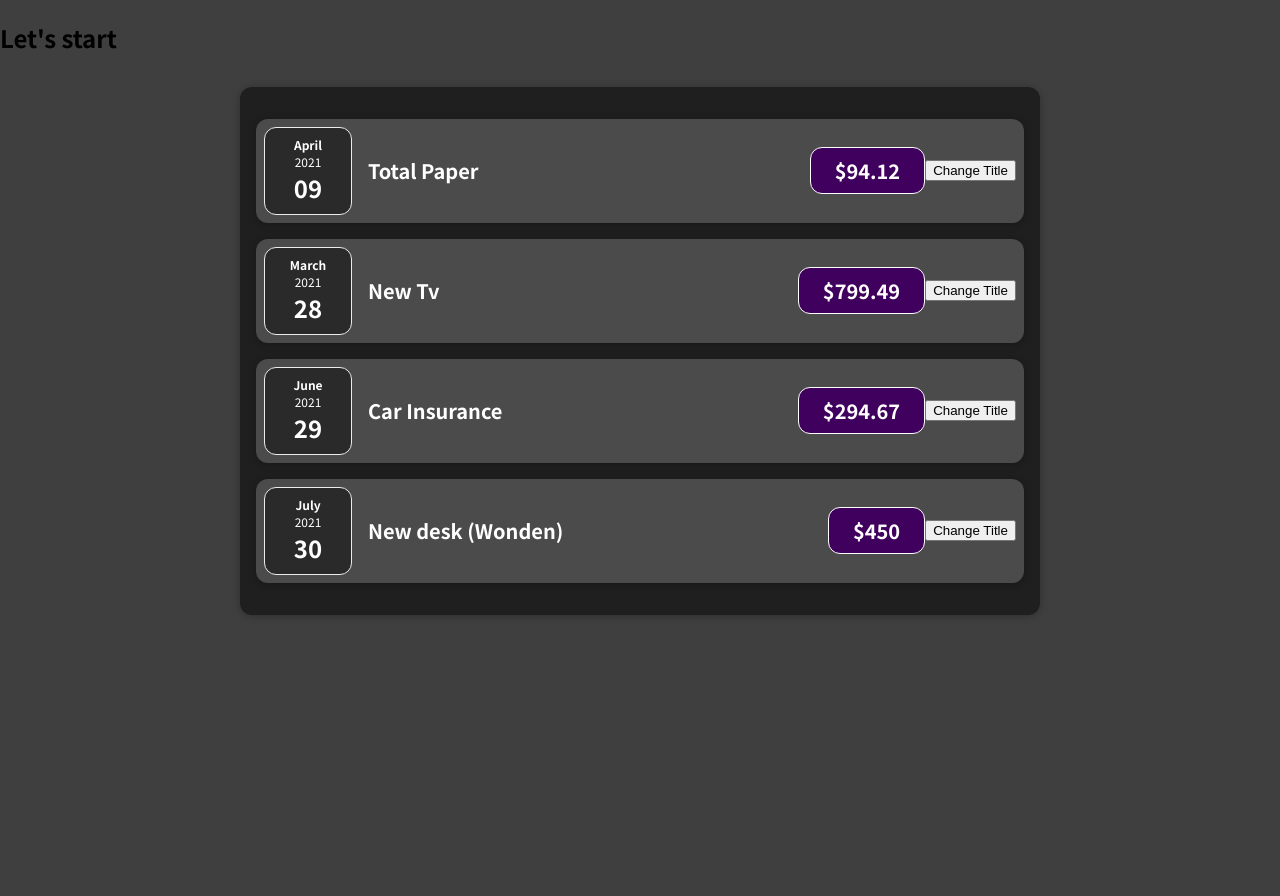
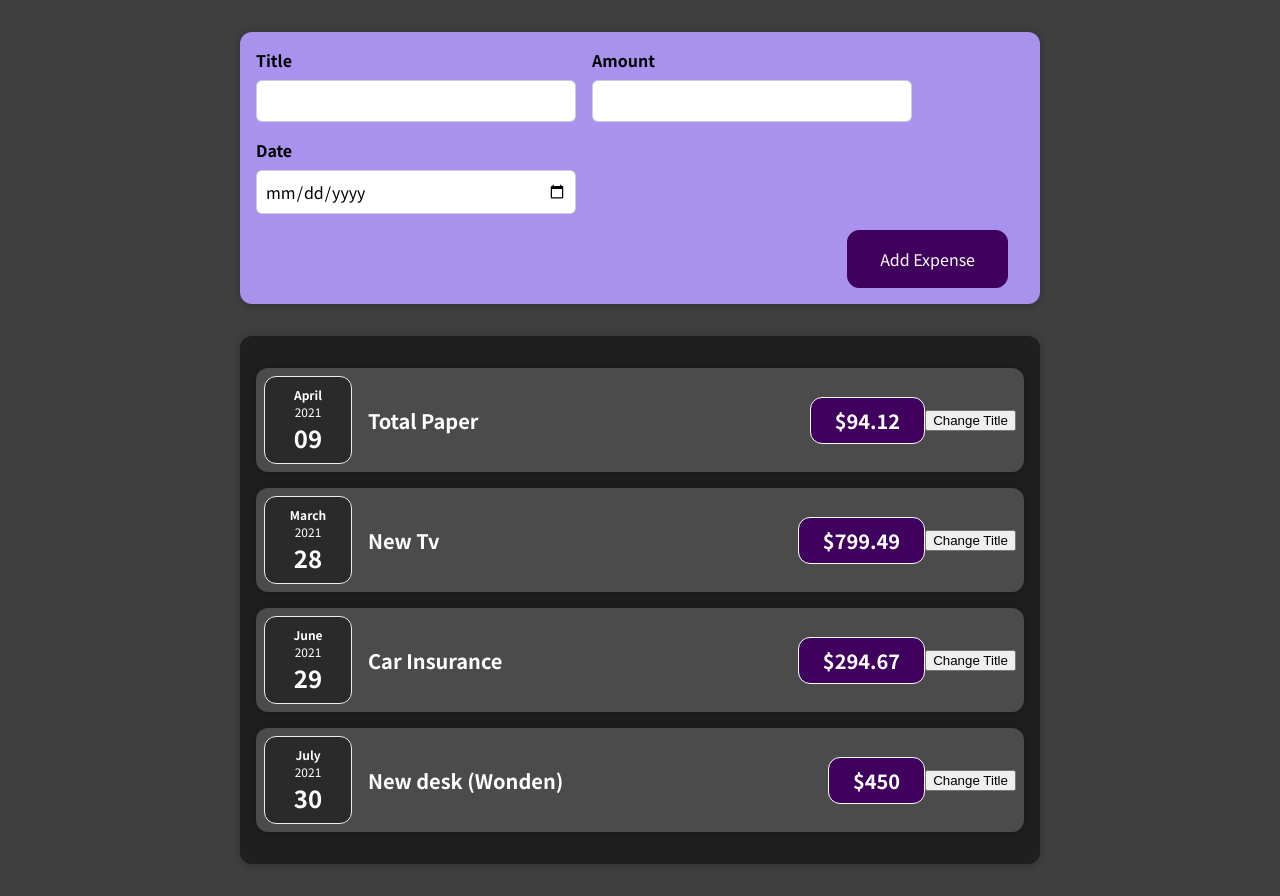
Before and after one commit to jsidd06/Guide_Table, a React (Create React App) app: page / in a window 1280 px wide. Before the commit the page ends 800 px from the top, so only its background shows below. Built offline with nearby package versions, Linux system fonts and the light colour scheme.

Commit message:
adding new files or adding input from

```diff
--- a/src/App.jsx
+++ b/src/App.jsx
@@ -1,5 +1,6 @@
 import React from "react";
 import Expense from "./components/Expense/Expense";
+import NewExpense from "./components/NewExpense/NewExpense";
 
 const App = () => {
     const expenses = [
@@ -31,7 +32,7 @@ const App = () => {
 
   return (
     <div>
-      <h2>Let's start</h2>
+      <NewExpense />
       <Expense items={expenses}/>
     </div>
   );
--- /dev/null
+++ b/src/components/NewExpense/ExpenseForm.css
@@ -0,0 +1,26 @@
+.new-expense__controls {
+    display: flex;
+    flex-wrap: wrap;
+    gap: 1rem;
+    margin-bottom: 1rem;
+    text-align: left;
+  }
+
+  .new-expense__control label {
+    font-weight: bold;
+    margin-bottom: 0.5rem;
+    display: block;
+  }
+
+  .new-expense__control input {
+    font: inherit;
+    padding: 0.5rem;
+    border-radius: 6px;
+    border: 1px solid #ccc;
+    width: 20rem;
+    max-width: 100%;
+  }
+
+  .new-expense__actions {
+    text-align: right;
+  }
--- /dev/null
+++ b/src/components/NewExpense/ExpenseForm.jsx
@@ -0,0 +1,27 @@
+import React from "react";
+import "../NewExpense/ExpenseForm.css";
+const ExpenseForm = () => {
+  return (
+    <form>
+      <div className="new-expense__controls">
+          <div className="new-expense__control">
+              <label>Title</label>
+              <input type="text"/>
+          </div>
+          <div className="new-expense__control">
+              <label>Amount</label>
+              <input type="number" min='0.01' step='0.01'/>
+          </div>
+          <div className="new-expense__control">
+              <label>Date</label>
+              <input type="date" min='2019-01-01' max='2022-12-31'/>
+          </div>
+      </div>
+      <div className="new-expense__actions">
+          <button type='submit'>Add Expense</button>
+      </div>
+    </form>
+  );
+};
+
+export default ExpenseForm;
--- /dev/null
+++ b/src/components/NewExpense/NewExpense.css
@@ -0,0 +1,38 @@
+.new-expense {
+    background-color: #a892ee;
+    padding: 1rem;
+    margin: 2rem auto;
+    width: 50rem;
+    max-width: 95%;
+    border-radius: 12px;
+    text-align: center;
+    box-shadow: 0 1px 8px rgba(0, 0, 0, 0.25);
+  }
+
+  .new-expense button {
+    font: inherit;
+    cursor: pointer;
+    padding: 1rem 2rem;
+    border: 1px solid #40005d;
+    background-color: #40005d;
+    color: white;
+    border-radius: 12px;
+    margin-right: 1rem;
+  }
+
+  .new-expense button:hover,
+  .new-expense button:active {
+    background-color: #510674;
+    border-color: #510674;
+  }
+
+  .new-expense button.alternative {
+    color: #220131;
+    border-color: transparent;
+    background-color: transparent;
+  }
+
+  .new-expense button.alternative:hover,
+  .new-expense button.alternative:active {
+    background-color: #ddb3f8;
+  }
--- /dev/null
+++ b/src/components/NewExpense/NewExpense.jsx
@@ -0,0 +1,12 @@
+import React from 'react'
+import '../NewExpense/NewExpense.css'
+import ExpenseForm from './ExpenseForm'
+const NewExpense = () => {
+    return (
+        <div className="new-expense">
+            <ExpenseForm />
+        </div>
+    )
+}
+
+export default NewExpense
```
